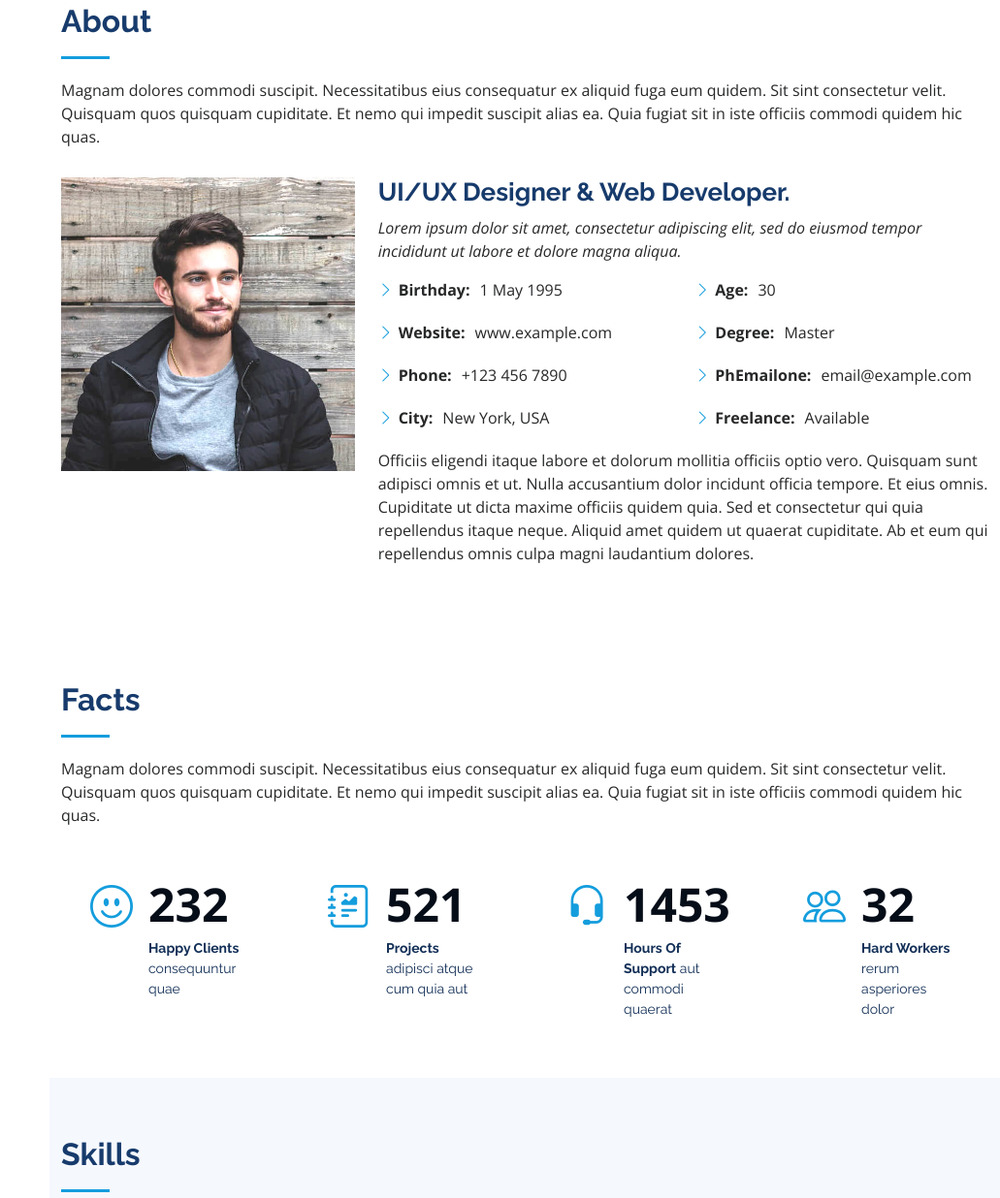
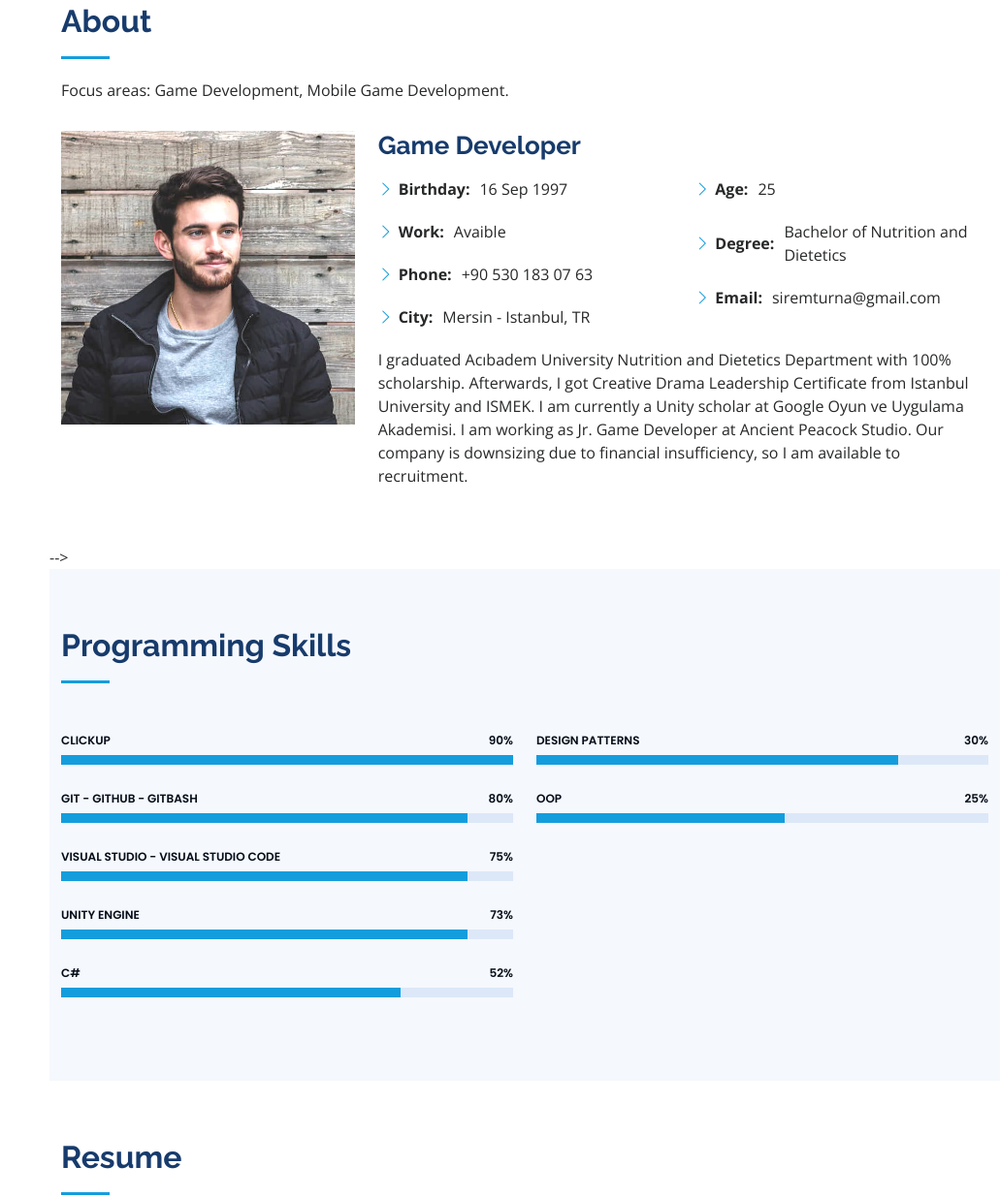
Before and after one commit to iraska/iraska.github.io, a plain HTML site: page index.html in a window 1280 px wide. Shown: the part 857-2093 px from the top of the page at 97% size, without its empty margins (249-1280 px from the left). Drawn offline with nearby package versions, Linux system fonts and the light colour scheme.

Commit message:
Update index.html

```diff
--- a/index.html
+++ b/index.html
@@ -5,7 +5,7 @@
   <meta charset="utf-8">
   <meta content="width=device-width, initial-scale=1.0" name="viewport">
 
-  <title>iPortfolio Bootstrap Template - Index</title>
+  <title>Irem Turna Personal Portfolio</title>
   <meta content="" name="description">
   <meta content="" name="keywords">
 
@@ -46,11 +46,15 @@
     <div class="d-flex flex-column">
 
       <div class="profile">
-        <img src="assets/img/Iraska.png" alt="" class="img-fluid rounded-circle">
-        <h1 class="text-light"><a href="index.html">Irem Turna</a></h1>
+        <img src="assets/img/profile-img.jpg" alt="" class="img-fluid rounded-circle">
+        <h1 class="text-light"><a href="index.html">Alex Smith</a></h1>
         <div class="social-links mt-3 text-center">
+          <!--<a href="#" class="twitter"><i class="bx bxl-twitter"></i></a>-->
+          <!--<a href="#" class="facebook"><i class="bx bxl-facebook"></i></a>-->
+          <!--<a href="#" class="instagram"><i class="bx bxl-instagram"></i></a>-->
+          <!--<a href="#" class="google-plus"><i class="bx bxl-skype"></i></a>-->
           <a href="https://www.linkedin.com/in/irem-turna/" class="linkedin"><i class="bx bxl-linkedin"></i></a>
-          <a href="https://github.com/iraska" class="github"><i class="bx bxl-github"></i></a>
+          <a href="https://github.com/iraska" class="linkedin"><i class="bx bxl-github"></i></a>
         </div>
       </div>
 
@@ -60,7 +64,7 @@
           <li><a href="#about" class="nav-link scrollto"><i class="bx bx-user"></i> <span>About</span></a></li>
           <li><a href="#resume" class="nav-link scrollto"><i class="bx bx-file-blank"></i> <span>Resume</span></a></li>
           <li><a href="#portfolio" class="nav-link scrollto"><i class="bx bx-book-content"></i> <span>Portfolio</span></a></li>
-          <!--<li><a href="#services" class="nav-link scrollto"><i class="bx bx-server"></i> <span>Services</span></a></li>-->
+          <li><a href="#services" class="nav-link scrollto"><i class="bx bx-server"></i> <span>Services</span></a></li>
           <li><a href="#contact" class="nav-link scrollto"><i class="bx bx-envelope"></i> <span>Contact</span></a></li>
         </ul>
       </nav><!-- .nav-menu -->
@@ -70,8 +74,8 @@
   <!-- ======= Hero Section ======= -->
   <section id="hero" class="d-flex flex-column justify-content-center align-items-center">
     <div class="hero-container" data-aos="fade-in">
-      <h1>Alex Smith</h1>
-      <p>I'm <span class="typed" data-typed-items="Designer, Developer, Freelancer, Photographer"></span></p>
+      <h1>Irem Turna</h1>
+      <p>I'm <span class="typed" data-typed-items="Game Developer, Unity Developer"></span></p>
     </div>
   </section><!-- End Hero -->
 
@@ -83,7 +87,7 @@
 
         <div class="section-title">
           <h2>About</h2>
-          <p>Magnam dolores commodi suscipit. Necessitatibus eius consequatur ex aliquid fuga eum quidem. Sit sint consectetur velit. Quisquam quos quisquam cupiditate. Et nemo qui impedit suscipit alias ea. Quia fugiat sit in iste officiis commodi quidem hic quas.</p>
+          <p>Focus areas: Game Development, Mobile Game Development.
         </div>
 
         <div class="row">
@@ -91,32 +95,30 @@
             <img src="assets/img/profile-img.jpg" class="img-fluid" alt="">
           </div>
           <div class="col-lg-8 pt-4 pt-lg-0 content" data-aos="fade-left">
-            <h3>UI/UX Designer &amp; Web Developer.</h3>
+            <h3>Game Developer</h3>
             <p class="fst-italic">
-              Lorem ipsum dolor sit amet, consectetur adipiscing elit, sed do eiusmod tempor incididunt ut labore et dolore
-              magna aliqua.
+              <!--Lorem ipsum dolor sit amet, consectetur adipiscing elit, sed do eiusmod tempor incididunt ut labore et dolore
+              magna aliqua.-->
             </p>
             <div class="row">
               <div class="col-lg-6">
                 <ul>
-                  <li><i class="bi bi-chevron-right"></i> <strong>Birthday:</strong> <span>1 May 1995</span></li>
-                  <li><i class="bi bi-chevron-right"></i> <strong>Website:</strong> <span>www.example.com</span></li>
-                  <li><i class="bi bi-chevron-right"></i> <strong>Phone:</strong> <span>+123 456 7890</span></li>
-                  <li><i class="bi bi-chevron-right"></i> <strong>City:</strong> <span>New York, USA</span></li>
+                  <li><i class="bi bi-chevron-right"></i> <strong>Birthday:</strong> <span>16 Sep 1997</span></li>
+                  <li><i class="bi bi-chevron-right"></i> <strong>Work:</strong> <span>Avaible</span></li>
+                  <li><i class="bi bi-chevron-right"></i> <strong>Phone:</strong> <span>+90 530 183 07 63</span></li>
+                  <li><i class="bi bi-chevron-right"></i> <strong>City:</strong> <span>Mersin - Istanbul, TR</span></li>
                 </ul>
               </div>
               <div class="col-lg-6">
                 <ul>
-                  <li><i class="bi bi-chevron-right"></i> <strong>Age:</strong> <span>30</span></li>
-                  <li><i class="bi bi-chevron-right"></i> <strong>Degree:</strong> <span>Master</span></li>
-                  <li><i class="bi bi-chevron-right"></i> <strong>PhEmailone:</strong> <span>email@example.com</span></li>
-                  <li><i class="bi bi-chevron-right"></i> <strong>Freelance:</strong> <span>Available</span></li>
+                  <li><i class="bi bi-chevron-right"></i> <strong>Age:</strong> <span>25</span></li>
+                  <li><i class="bi bi-chevron-right"></i> <strong>Degree:</strong> <span>Bachelor of Nutrition and Dietetics</span></li>
+                  <li><i class="bi bi-chevron-right"></i> <strong>Email:</strong> <span>siremturna@gmail.com</span></li>
                 </ul>
               </div>
             </div>
             <p>
-              Officiis eligendi itaque labore et dolorum mollitia officiis optio vero. Quisquam sunt adipisci omnis et ut. Nulla accusantium dolor incidunt officia tempore. Et eius omnis.
-              Cupiditate ut dicta maxime officiis quidem quia. Sed et consectetur qui quia repellendus itaque neque. Aliquid amet quidem ut quaerat cupiditate. Ab et eum qui repellendus omnis culpa magni laudantium dolores.
+              I graduated Acıbadem University Nutrition and Dietetics Department with 100% scholarship. Afterwards, I got Creative Drama Leadership Certificate from Istanbul University and ISMEK. I am currently a Unity scholar at Google Oyun ve Uygulama Akademisi. I am working as Jr. Game Developer at Ancient Peacock Studio. Our company is downsizing due to financial insufficiency, so I am available to recruitment.
             </p>
           </div>
         </div>
@@ -125,7 +127,7 @@
     </section><!-- End About Section -->
 
     <!-- ======= Facts Section ======= -->
-    <section id="facts" class="facts">
+    <!--<section id="facts" class="facts">
       <div class="container">
 
         <div class="section-title">
@@ -170,15 +172,15 @@
         </div>
 
       </div>
-    </section><!-- End Facts Section -->
+    </section><!-- End Facts Section -->-->
 
     <!-- ======= Skills Section ======= -->
     <section id="skills" class="skills section-bg">
       <div class="container">
 
         <div class="section-title">
-          <h2>Skills</h2>
-          <p>Magnam dolores commodi suscipit. Necessitatibus eius consequatur ex aliquid fuga eum quidem. Sit sint consectetur velit. Quisquam quos quisquam cupiditate. Et nemo qui impedit suscipit alias ea. Quia fugiat sit in iste officiis commodi quidem hic quas.</p>
+          <h2>Programming Skills</h2>
+          <!--<p>Magnam dolores commodi suscipit. Necessitatibus eius consequatur ex aliquid fuga eum quidem. Sit sint consectetur velit. Quisquam quos quisquam cupiditate. Et nemo qui impedit suscipit alias ea. Quia fugiat sit in iste officiis commodi quidem hic quas.</p>-->
         </div>
 
         <div class="row skills-content">
@@ -186,21 +188,35 @@
           <div class="col-lg-6" data-aos="fade-up">
 
             <div class="progress">
-              <span class="skill">HTML <i class="val">100%</i></span>
+              <span class="skill">ClickUp <i class="val">90%</i></span>
               <div class="progress-bar-wrap">
                 <div class="progress-bar" role="progressbar" aria-valuenow="100" aria-valuemin="0" aria-valuemax="100"></div>
               </div>
             </div>
 
             <div class="progress">
-              <span class="skill">CSS <i class="val">90%</i></span>
+              <span class="skill">Git - GitHub - GitBash <i class="val">80%</i></span>
               <div class="progress-bar-wrap">
                 <div class="progress-bar" role="progressbar" aria-valuenow="90" aria-valuemin="0" aria-valuemax="100"></div>
               </div>
             </div>
 
             <div class="progress">
-              <span class="skill">JavaScript <i class="val">75%</i></span>
+              <span class="skill">Visual Studio - Visual Studio Code <i class="val">75%</i></span>
+              <div class="progress-bar-wrap">
+                <div class="progress-bar" role="progressbar" aria-valuenow="90" aria-valuemin="0" aria-valuemax="100"></div>
+              </div>
+            </div>
+
+            <div class="progress">
+              <span class="skill">Unity Engine <i class="val">73%</i></span>
+              <div class="progress-bar-wrap">
+                <div class="progress-bar" role="progressbar" aria-valuenow="90" aria-valuemin="0" aria-valuemax="100"></div>
+              </div>
+            </div>
+
+            <div class="progress">
+              <span class="skill">C# <i class="val">52%</i></span>
               <div class="progress-bar-wrap">
                 <div class="progress-bar" role="progressbar" aria-valuenow="75" aria-valuemin="0" aria-valuemax="100"></div>
               </div>
@@ -211,21 +227,14 @@
           <div class="col-lg-6" data-aos="fade-up" data-aos-delay="100">
 
             <div class="progress">
-              <span class="skill">PHP <i class="val">80%</i></span>
+              <span class="skill">Design Patterns <i class="val">30%</i></span>
               <div class="progress-bar-wrap">
                 <div class="progress-bar" role="progressbar" aria-valuenow="80" aria-valuemin="0" aria-valuemax="100"></div>
               </div>
             </div>
 
             <div class="progress">
-              <span class="skill">WordPress/CMS <i class="val">90%</i></span>
-              <div class="progress-bar-wrap">
-                <div class="progress-bar" role="progressbar" aria-valuenow="90" aria-valuemin="0" aria-valuemax="100"></div>
-              </div>
-            </div>
-
-            <div class="progress">
-              <span class="skill">Photoshop <i class="val">55%</i></span>
+              <span class="skill">OOP <i class="val">25%</i></span>
               <div class="progress-bar-wrap">
                 <div class="progress-bar" role="progressbar" aria-valuenow="55" aria-valuemin="0" aria-valuemax="100"></div>
               </div>
@@ -244,7 +253,7 @@
 
         <div class="section-title">
           <h2>Resume</h2>
-          <p>Magnam dolores commodi suscipit. Necessitatibus eius consequatur ex aliquid fuga eum quidem. Sit sint consectetur velit. Quisquam quos quisquam cupiditate. Et nemo qui impedit suscipit alias ea. Quia fugiat sit in iste officiis commodi quidem hic quas.</p>
+           <!--<p>Magnam dolores commodi suscipit. Necessitatibus eius consequatur ex aliquid fuga eum quidem. Sit sint consectetur velit. Quisquam quos quisquam cupiditate. Et nemo qui impedit suscipit alias ea. Quia fugiat sit in iste officiis commodi quidem hic quas.</p>-->
         </div>
 
         <div class="row">
```
